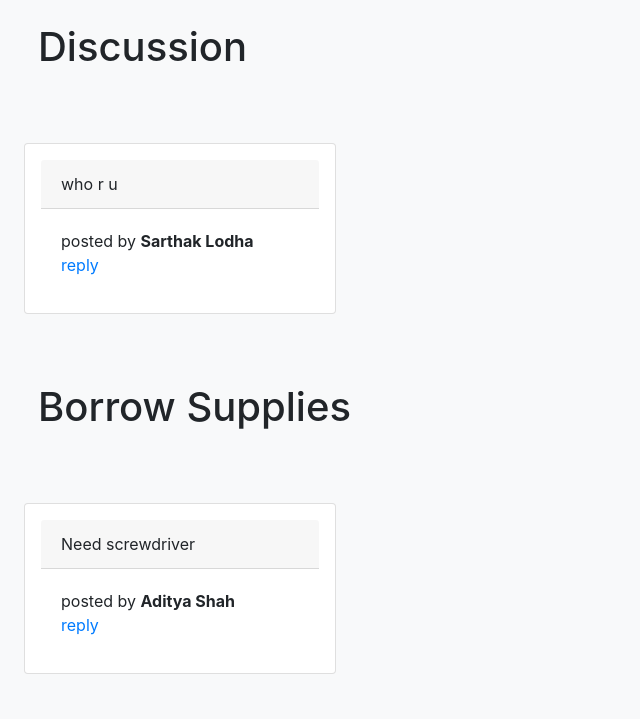
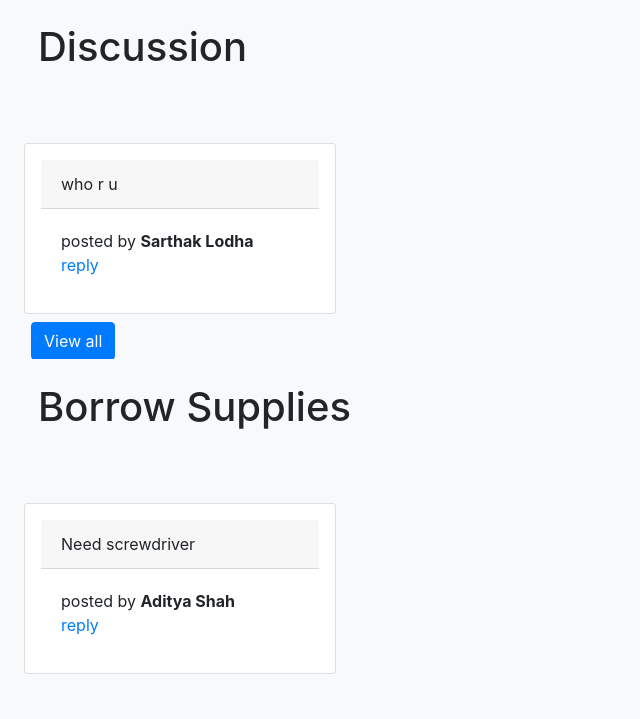
Before and after one commit to TangyTiger/ClassConnect, a Flask app: page /home in a window 1280 px wide. Shown: the part 81-800 px from the top of the page, without its empty margins (0-640 px from the left). Run offline with Flask 2, Linux system fonts and the light colour scheme; some libraries are stand-ins or nearby versions.

Commit message:
added buttons and view discussion

```diff
--- a/app/templates/home.html
+++ b/app/templates/home.html
@@ -50,6 +50,7 @@
                 </div>
                 {% endfor %}
             </div>
+            <a href = "/viewAllDiscussions" class = "btn btn-primary">View all</a>
         </div>
     </div>
     <div class="container-fluid bg-light" style="height: calc(50vh - 40px); overflow: auto">
```
Also changed, not shown: app/templates/viewAllDiscussions.html (added).
